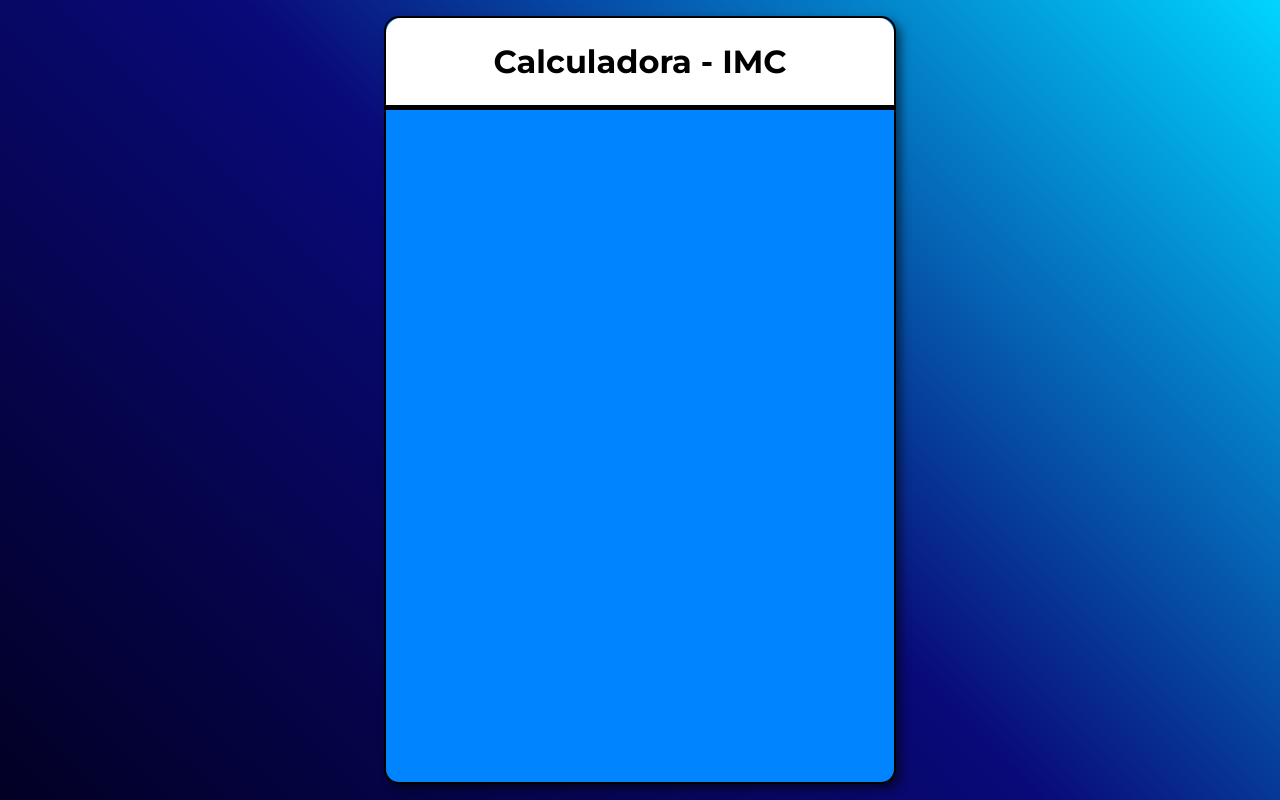
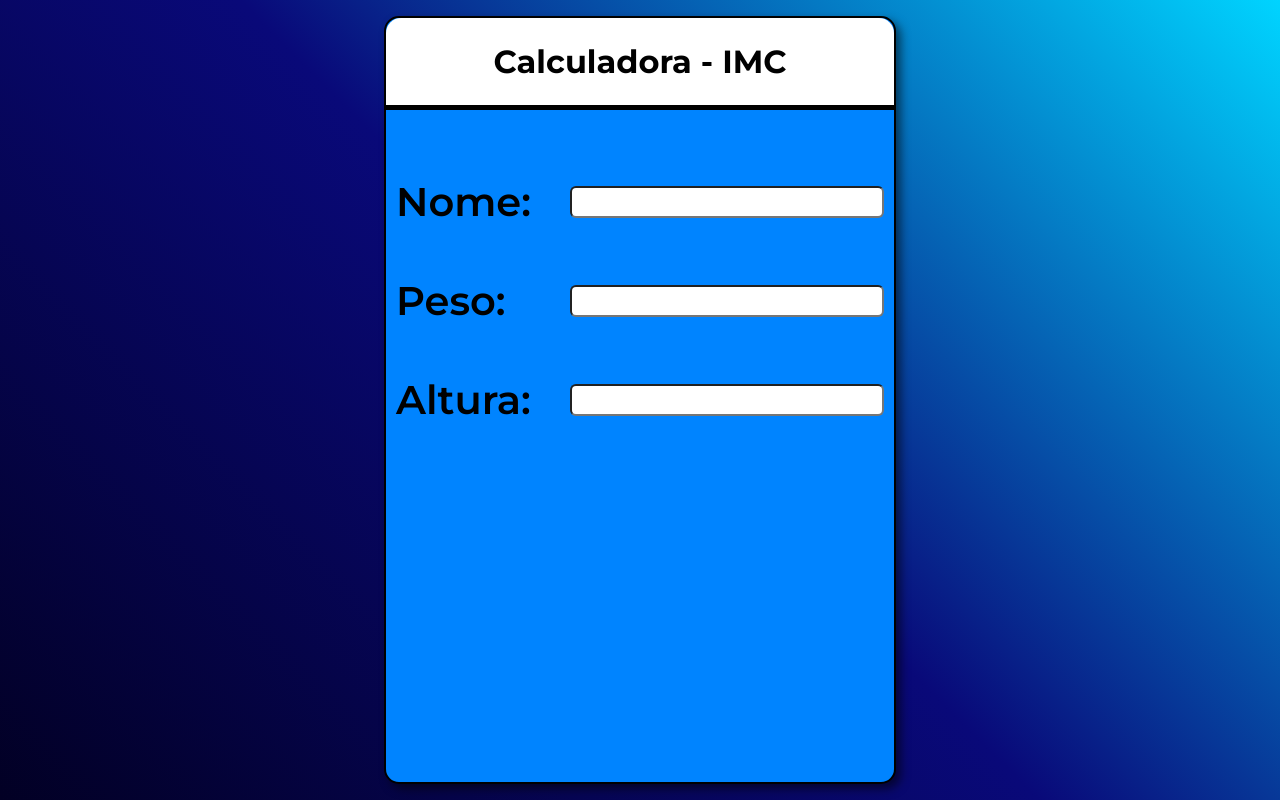
Before and after one commit to GabrielPKTN/calculadora-imc-js, a plain HTML site: page index.html in a window 1280 px wide. Drawn offline with Linux system fonts and the light colour scheme.

Commit message:
Adicionando inputs para o usuário digitar as informações necessárias para o cálculo de IMC.

```diff
--- a/index.html
+++ b/index.html
@@ -9,9 +9,29 @@
 <body>
     <main>
         <div class="container-calculadora">
+
             <div class="label-calculadora">
                 <h1>Calculadora - IMC</h1>
             </div>
+            <div class="container-entrada-dados">
+
+                <div class="container-input">
+                    <span>Nome: </span>
+                    <input type="text" class="entrada-dados">
+                </div>
+
+                <div class="container-input">
+                    <span>Peso: </span>
+                    <input type="number" class="entrada-dados input-number">
+                </div>
+
+                <div class="container-input">
+                    <span>Altura: </span>
+                    <input type="number" class="entrada-dados input-number">
+                </div>
+
+            </div>
+
         </div>
     </main>
 </body>
--- a/style.css
+++ b/style.css
@@ -43,3 +43,37 @@ main {
     align-items: center;
     border-bottom: solid 5px black;
 }
+
+.container-entrada-dados {
+    display: flex;
+    flex-direction: column;
+    align-items: center;
+    justify-content: center;
+    height: 50%;
+    gap: 30px;
+}
+
+.container-input {
+    font-size: 2.5rem;
+    font-weight: 600;
+    display: flex;
+    align-items: center;
+    width: 100%;
+    padding: 10px;
+    justify-content: space-between;
+}
+
+.entrada-dados {
+    height: 2rem;
+    border-radius: 6px;
+    font-size: 1.5rem
+}
+
+input[type=number] {
+    -moz-appearance: textfield;
+    appearance: textfield;
+}
+
+input[type=number]::-webkit-inner-spin-button {
+    -webkit-appearance: none;
+}
```
